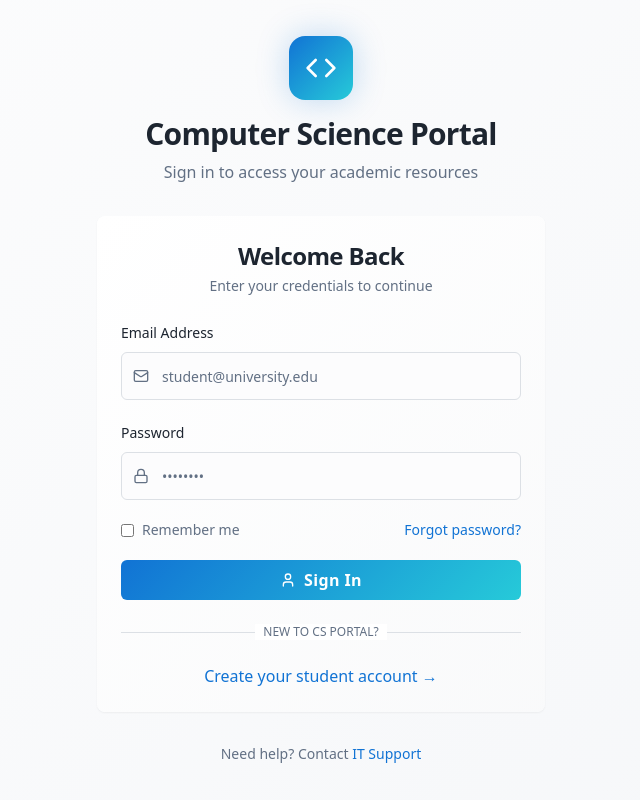
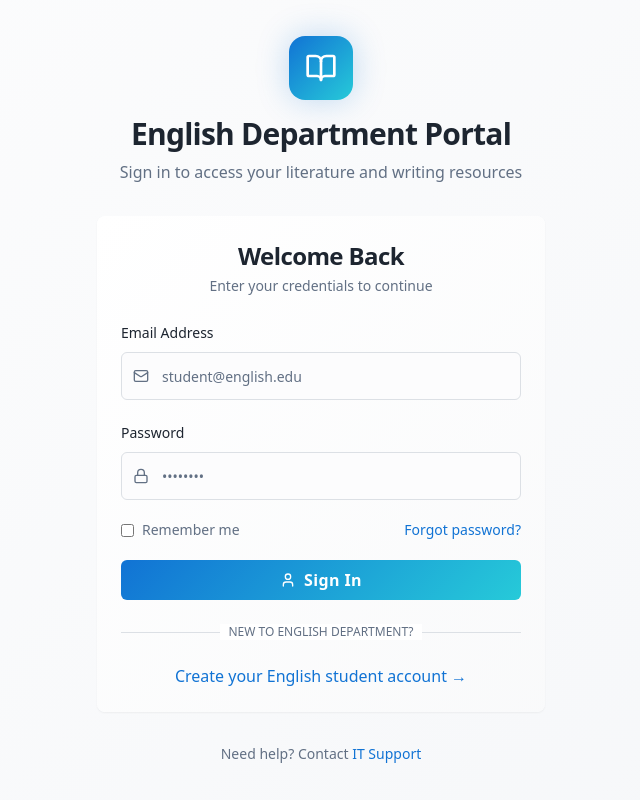
Before and after one commit to SuruthiAB35DC2B4D5D678AAF34064CCE8192E8/CS-LOGIN-LIBRARY-QUEST, a React (Vite) app: page / in a window 1280 px wide. Shown: the whole page, without its empty margins (319-959 px from the left). Built offline with nearby package versions, Linux system fonts and the light colour scheme.

Commit message:
Refactor: Create English Department login page
Create a new login page with an English Department theme. This includes updating the header title, description, and the "New to..." text to reflect the English Department.

```diff
--- a/src/components/LoginForm.tsx
+++ b/src/components/LoginForm.tsx
@@ -3,7 +3,7 @@ import { Button } from "@/components/ui/button";
 import { Input } from "@/components/ui/input";
 import { Label } from "@/components/ui/label";
 import { Card, CardContent, CardDescription, CardHeader, CardTitle } from "@/components/ui/card";
-import { Mail, Lock, Code, User } from "lucide-react";
+import { Mail, Lock, BookOpen, User } from "lucide-react";
 
 export const LoginForm = () => {
   const [email, setEmail] = useState("");
@@ -29,15 +29,15 @@ export const LoginForm = () => {
         <div className="text-center space-y-4">
           <div className="flex justify-center">
             <div className="p-4 bg-gradient-primary rounded-2xl shadow-glow">
-              <Code className="h-8 w-8 text-white" />
+              <BookOpen className="h-8 w-8 text-white" />
             </div>
           </div>
           <div className="space-y-2">
             <h1 className="text-3xl font-bold tracking-tight text-foreground">
-              Computer Science Portal
+              English Department Portal
             </h1>
             <p className="text-muted-foreground text-base">
-              Sign in to access your academic resources
+              Sign in to access your literature and writing resources
             </p>
           </div>
         </div>
@@ -64,7 +64,7 @@ export const LoginForm = () => {
                   <Input
                     id="email"
                     type="email"
-                    placeholder="student@university.edu"
+                    placeholder="student@english.edu"
                     value={email}
                     onChange={(e) => setEmail(e.target.value)}
                     className="pl-10 h-12 bg-background border-border focus:border-primary focus:ring-primary/20 transition-smooth"
@@ -140,7 +140,7 @@ export const LoginForm = () => {
               </div>
               <div className="relative flex justify-center text-xs uppercase">
                 <span className="bg-card px-2 text-muted-foreground">
-                  New to CS Portal?
+                  New to English Department?
                 </span>
               </div>
             </div>
@@ -151,7 +151,7 @@ export const LoginForm = () => {
                 href="#"
                 className="text-primary hover:text-primary-hover transition-fast font-medium"
               >
-                Create your student account →
+                Create your English student account →
               </a>
             </div>
           </CardContent>
```
